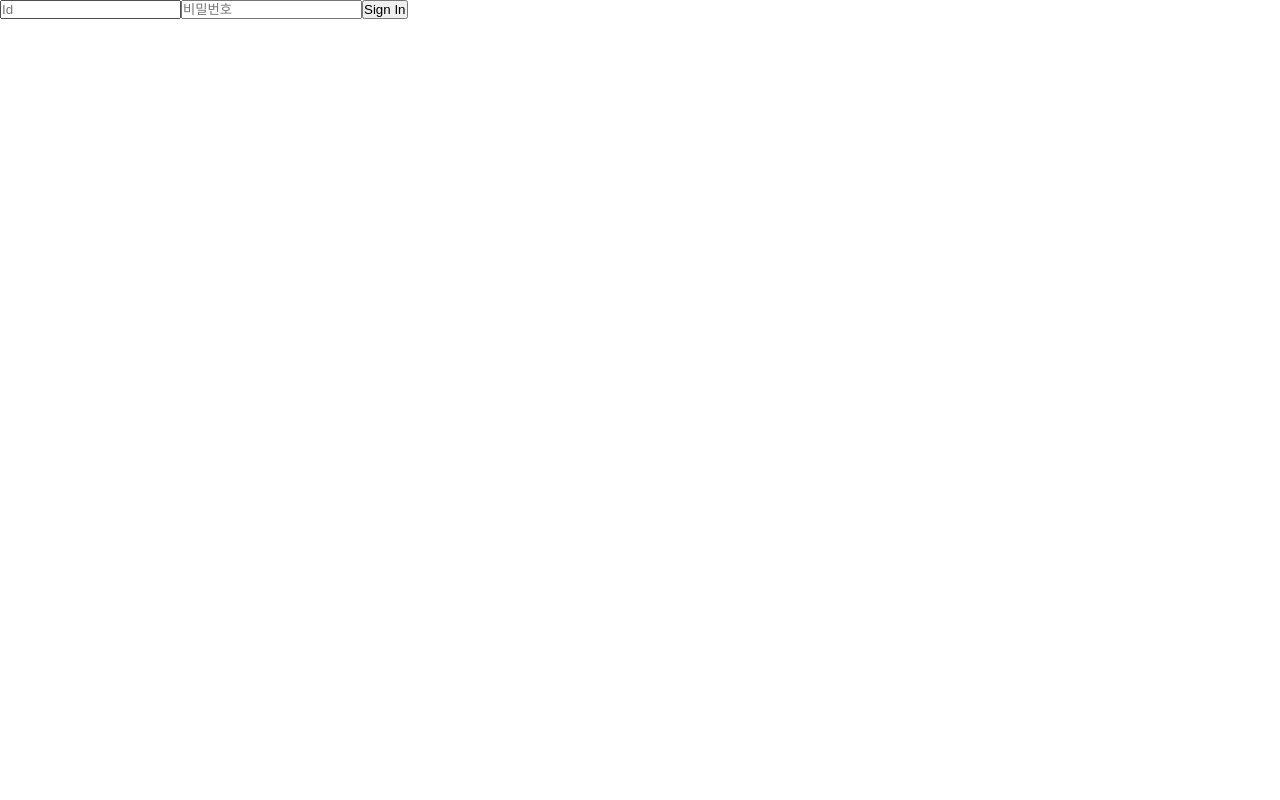
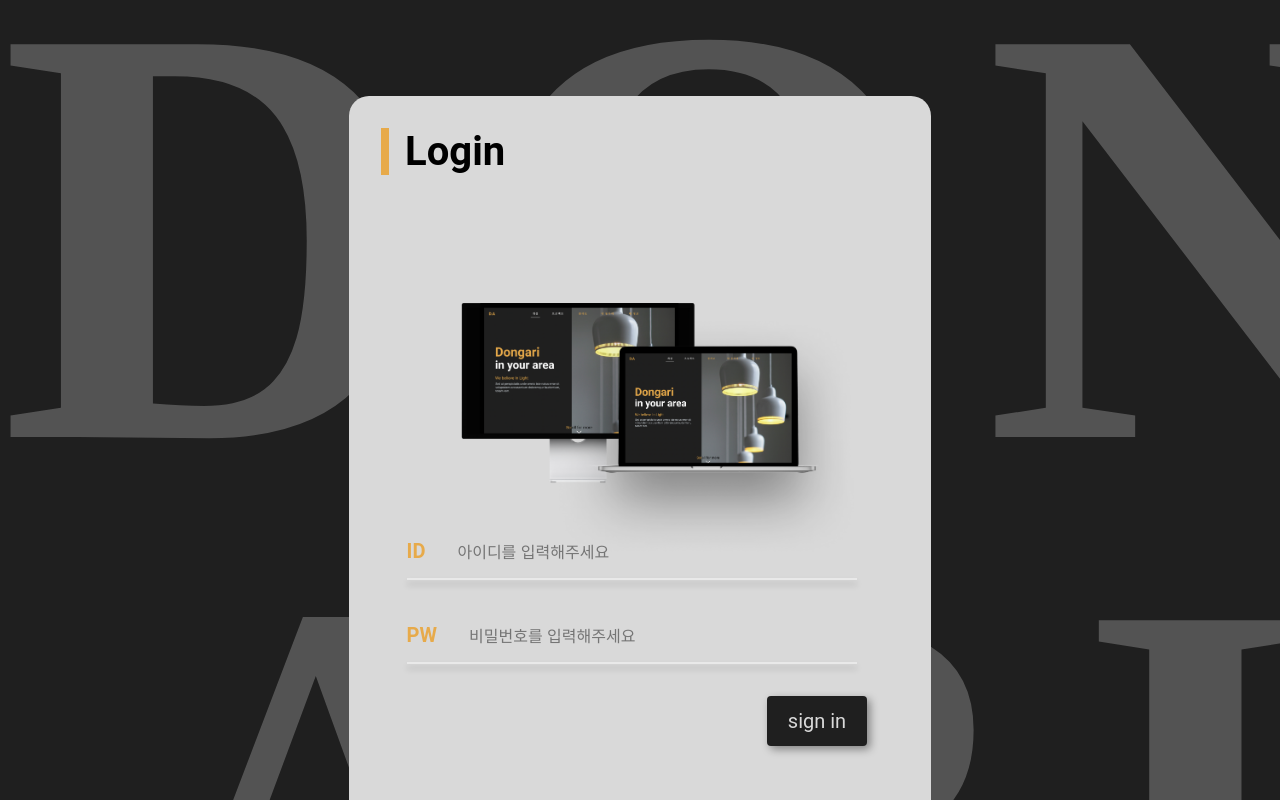
Before and after one commit to dong-area/DongArea-Frontend, a React (Create React App) app: page /SignIn in a window 1280 px wide. Built offline with nearby package versions, Linux system fonts and the light colour scheme.

Commit message:
ADD :: AuthStyle - Login

```diff
--- a/src/pages/Auth/SignIn.jsx
+++ b/src/pages/Auth/SignIn.jsx
@@ -1,30 +1,57 @@
-import axios from 'axios'
+import axios from "axios";
 import React, { useState } from "react";
+import laptop from "../../asset/notebook.png";
+import * as S from "../../style/AuthStyle";
 
 //로그인
 const SignIn = () => {
-    const [Id,setId] = useState('')
-    const [Pw,setPw] = useState('')
+  const [Id, setId] = useState("");
+  const [Pw, setPw] = useState("");
 
   const onSubmit = () => {
-        axios.post('링크',{
+    axios
+      .post("링크", {
         //id, password
       })
-        .then((res,req)=>{
+      .then((res, req) => {
         //token
-            alert('로그인 성공')
-        })
-    }
+        alert("로그인 성공");
+      });
+  };
 
-    return(
-        <>
+  return (
+    <S.EntireBox>
+      <S.BackgroundFont margin="-16rem 0rem">DONG</S.BackgroundFont>
+      <S.BackgroundFont margin="20rem 8rem">ARIA</S.BackgroundFont>
+      <S.CenterBox>
+        <S.Title>Login</S.Title>
+        <S.ExampleImg src={laptop} alt="dd" />
         <form onSubmit={onSubmit}>
-                <input className="id" placeholder="Id" value={Id} onChange={(e)=>setId(e.target.value)}/>
-                <input className="password" placeholder="비밀번호" value={Pw} onChange={(e)=>setPw(e.target.value)}/>
-                <button type="submit">Sign In</button>
+          <S.InputGroup>
+            <S.InputSpan>ID</S.InputSpan>
+            <S.InputTag
+              className="id"
+              placeholder="아이디를 입력해주세요"
+              value={Id}
+              onChange={(e) => setId(e.target.value)}
+            />
+          </S.InputGroup>
+          <S.InputGroup>
+            <S.InputBottomLine />
+            <S.InputSpan>PW</S.InputSpan>
+            <S.InputTag
+              className="password"
+              placeholder="비밀번호를 입력해주세요"
+              value={Pw}
+              onChange={(e) => setPw(e.target.value)}
+            />
+            <S.InputBottomLine />
+          </S.InputGroup>
+          <S.SubmitButton type="submit">sign in</S.SubmitButton>
         </form>
-        </>
-    )
-}
+      </S.CenterBox>
+    </S.EntireBox>
+  );
+};
 
 export default SignIn;
--- a/src/pages/Auth/SignUp.jsx
+++ b/src/pages/Auth/SignUp.jsx
@@ -1,45 +1,71 @@
-import axios from 'axios'
+import axios from "axios";
 import React, { useState } from "react";
 
 //회원가입
 const SignUp = () => {
-    const [Id,setId] = useState('')
-    const [Pw,setPw] = useState('')
-    const [Name,setName] = useState('')
-    const [Club,setClub] = useState('')
-    const [ClassNumber,setClassNumber] = useState('')
+  const [Id, setId] = useState("");
+  const [Pw, setPw] = useState("");
+  const [Name, setName] = useState("");
+  const [Club, setClub] = useState("");
+  const [ClassNumber, setClassNumber] = useState("");
 
   const onSubmit = (e) => {
-        e.preventDefault()
+    e.preventDefault();
 
-        axios.post('http://10.80.161.163:8080/auth/join',{
-            id:Id,
-            password:Pw,
-            username:Name,
-            stu_id:ClassNumber
+    axios
+      .post("http://10.80.161.163:8080/auth/join", {
+        id: Id,
+        password: Pw,
+        username: Name,
+        stu_id: ClassNumber,
       })
-        .then((res,req)=>{
+      .then((res, req) => {
         //token
-            console.log(res)
-            alert('계정 생성 성공')
+        console.log("dd", res);
+        alert("계정 생성 성공");
       })
-        .catch((error)=>{
-            console.error(error)
-        })
-    }
+      .catch((error) => {
+        console.error("dd", error);
+      });
+  };
 
-    return(
+  return (
     <>
       <form onSubmit={onSubmit}>
-                <input className="id" placeholder="Id" value={Id} onChange={(e)=>setId(e.target.value)}/>
-                <input className="password" placeholder="비밀번호" value={Pw} onChange={(e)=>setPw(e.target.value)}/>
-                <input className="name" placeholder="이름" value={Name} onChange={(e)=>setName(e.target.value)}/>
-                <input className="club" placeholder="동아리" value={Club} onChange={(e)=>setClub(e.target.value)}/>
-                <input className="class" placeholder="학번" value={ClassNumber} onChange={(e)=>setClassNumber(e.target.value)}/>
+        <input
+          className="id"
+          placeholder="Id"
+          value={Id}
+          onChange={(e) => setId(e.target.value)}
+        />
+        <input
+          className="password"
+          placeholder="비밀번호"
+          value={Pw}
+          onChange={(e) => setPw(e.target.value)}
+        />
+        <input
+          className="name"
+          placeholder="이름"
+          value={Name}
+          onChange={(e) => setName(e.target.value)}
+        />
+        <input
+          className="club"
+          placeholder="동아리"
+          value={Club}
+          onChange={(e) => setClub(e.target.value)}
+        />
+        <input
+          className="class"
+          placeholder="학번"
+          value={ClassNumber}
+          onChange={(e) => setClassNumber(e.target.value)}
+        />
         <button type="submit">Sign Up</button>
       </form>
     </>
-    )
-}
+  );
+};
 
 export default SignUp;
--- /dev/null
+++ b/src/style/AuthStyle.jsx
@@ -0,0 +1,85 @@
+import styled from "styled-components";
+import "../style/index.css";
+
+export const Title = styled.p`
+  border-left: 0.5rem solid #e7aa4a;
+  padding-left: 1rem;
+  font-size: 2.5rem;
+`;
+
+export const ExampleImg = styled.img`
+  width: 26rem;
+  display: block;
+  margin: 8rem 0 -4rem 5rem;
+`;
+
+export const EntireBox = styled.nav`
+  padding-top: 10%;
+  width: 100%;
+  height: 90%;
+  position: fixed;
+  background-color: #1f1f1f;
+`;
+
+export const CenterBox = styled.nav`
+  font-weight: bold;
+  width: 32.375rem;
+  height: 42.75rem;
+  background-color: #d9d9d9;
+  margin: -2rem auto;
+  border-radius: 1.25rem;
+  padding: 2rem;
+  font-family: "Roboto";
+`;
+
+export const InputSpan = styled.span`
+  color: #e7aa4a;
+  font-size: 1.25rem;
+`;
+
+export const InputBottomLine = styled.hr`
+  width: 28rem;
+  background-color: #e9e9e9;
+  border: 1px solid #e9e9e9;
+  box-shadow: 0rem 0.3rem 0.4rem rgba(0, 0, 0, 0.2);
+`;
+
+export const InputGroup = styled.div`
+  margin: 0rem 1.6rem;
+`;
+
+export const InputTag = styled.input`
+  background-color: transparent;
+  border: none;
+  font-size: 1rem;
+  margin: 2rem 0rem 0rem 1rem;
+  padding: 1rem;
+  width: 24rem;
+`;
+
+export const SubmitButton = styled.button`
+  font-family: "Roboto";
+  box-shadow: none;
+  border: none;
+  font-size: 1.25rem;
+  width: 6.25rem;
+  height: 3.125rem;
+  border-radius: 0.25rem;
+  float: right;
+  margin: 2rem 2rem;
+  background-color: #1f1f1f;
+  color: #d9d9d9;
+  box-shadow: 0.2rem 0.2rem 0.5rem rgba(0, 0, 0, 0.4);
+`;
+
+export const BackgroundFont = styled.p`
+  display: inline-block;
+  font-weight: 700;
+  position: absolute;
+  font-size: 37.5rem;
+  line-height: 45.375rem;
+  letter-spacing: 0.07em;
+  z-index: -1;
+  color: #c8c8c84f;
+  margin: ${(props) => props.margin};
+`;
--- a/src/style/HeaderStyle.jsx
+++ b/src/style/HeaderStyle.jsx
@@ -6,6 +6,7 @@ export const Header = styled.header`
   position: fixed;
   height: 4rem;
   display: flex;
+  z-index: 1;
 `;
 
 export const TitleNav = styled.nav`
--- a/src/style/index.css
+++ b/src/style/index.css
@@ -13,4 +13,6 @@
   src: url("./font/Roboto-Bold.ttf");
   font-family: "Roboto-light";
   src: url("./font/Roboto-Thin.ttf");
+  font-family: "Roboto-black";
+  src: url("./font/Roboto-Black.ttf");
 }
```
Also changed, not shown: src/asset/notebook.png (added). Lines whose indentation alone changed are shown as unchanged.
